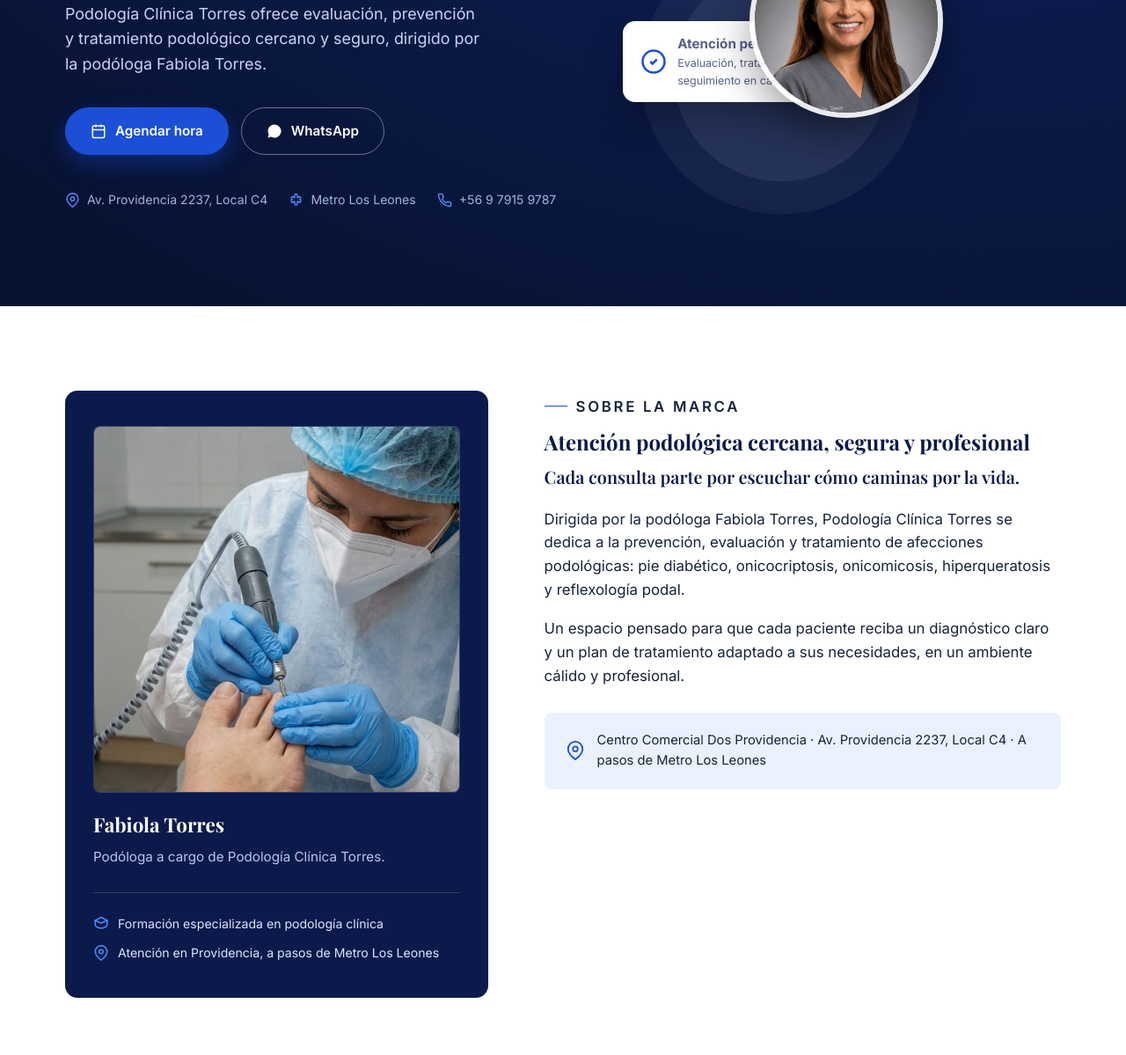
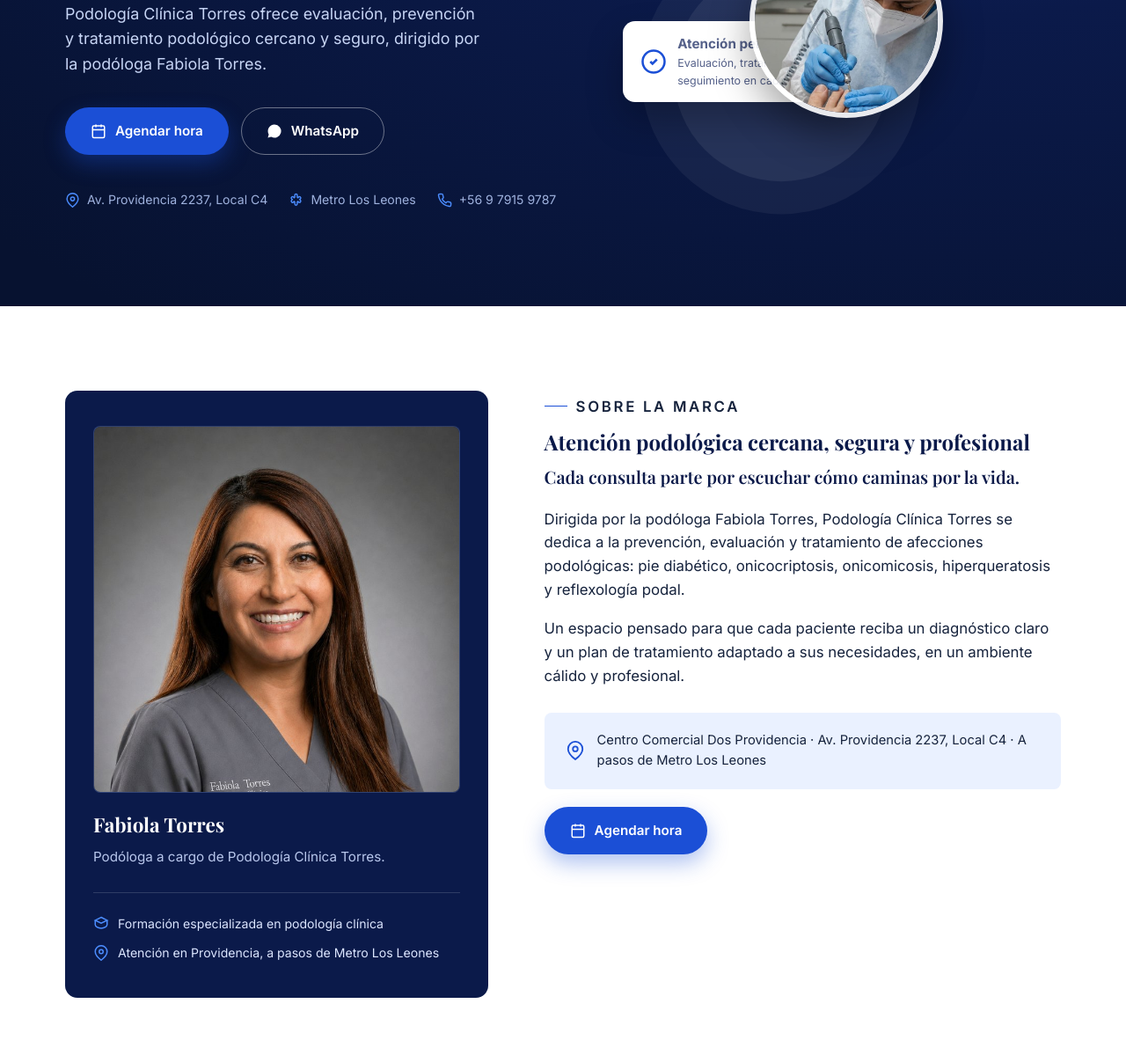
Before and after one commit to revelatronix-pixel/PODOLOGIATORRES, a plain HTML site: page index.html in a window 1280 px wide. Shown: the part 358-1557 px from the top of the page at 88% size. Drawn offline with nearby package versions, Linux system fonts and the light colour scheme.

Commit message:
Intercambiar fotos de Fabiola y agregar boton Agendar hora bajo la direccion

```diff
--- a/css/style.css
+++ b/css/style.css
@@ -280,6 +280,7 @@ p{ margin: 0 0 1em; }
   aspect-ratio: 1 / 1;
   border-radius: 50%;
   object-fit: cover;
+  object-position: center 15%;
   border: 6px solid rgba(255,255,255,0.9);
   box-shadow: 0 20px 45px rgba(0,0,0,0.35);
 }
@@ -407,6 +408,8 @@ p{ margin: 0 0 1em; }
   font-size: 0.92rem;
 }
 .about__address svg{ width: 22px; height: 22px; color: var(--torres); flex-shrink: 0; }
+
+.about__cta{ margin-top: 20px; }
 
 /* ---------- Servicios ---------- */
 .services-grid{
--- a/index.html
+++ b/index.html
@@ -134,7 +134,7 @@
             <circle cx="160" cy="160" r="150" fill="#FFFFFF" opacity="0.05"></circle>
             <circle cx="160" cy="160" r="115" fill="#FFFFFF" opacity="0.07"></circle>
           </svg>
-          <img class="hero__photo" src="assets/images/fabiola-hero.jpg" alt="Fabiola Torres, podóloga de Podología Clínica Torres" width="220" height="220" loading="lazy">
+          <img class="hero__photo" src="assets/images/fabiola-torres.jpg" alt="Fabiola Torres, podóloga de Podología Clínica Torres" width="220" height="220" loading="lazy">
           <div class="hero__badge">
             <svg viewBox="0 0 24 24" fill="none" stroke="currentColor" stroke-width="2" aria-hidden="true"><path d="M9 12l2 2 4-4"></path><circle cx="12" cy="12" r="10"></circle></svg>
             <span><strong>Atención personalizada</strong><span>Evaluación, tratamiento y seguimiento en cada visita</span></span>
@@ -151,7 +151,7 @@
         <div class="reveal">
           <div class="about__portrait">
             <div class="about__photo">
-              <img src="assets/images/fabiola-torres.jpg" alt="Fabiola Torres, podóloga a cargo de Podología Clínica Torres" loading="lazy" onerror="this.parentElement.classList.add('about__photo--empty'); this.remove();">
+              <img src="assets/images/fabiola-hero.jpg" alt="Fabiola Torres, podóloga a cargo de Podología Clínica Torres" loading="lazy" onerror="this.parentElement.classList.add('about__photo--empty'); this.remove();">
               <div class="about__photo-placeholder">
                 <svg viewBox="0 0 24 24" fill="none" stroke="currentColor" stroke-width="1.5" aria-hidden="true"><circle cx="12" cy="8" r="4"></circle><path d="M4 20c0-4.4 3.6-8 8-8s8 3.6 8 8"></path></svg>
                 <span>Foto de Fabiola Torres</span>
@@ -176,6 +176,10 @@
             <svg viewBox="0 0 24 24" fill="none" stroke="currentColor" stroke-width="2" aria-hidden="true"><path d="M21 10c0 6-9 13-9 13s-9-7-9-13a9 9 0 1 1 18 0z"></path><circle cx="12" cy="10" r="3"></circle></svg>
             <span>Centro Comercial Dos Providencia · Av. Providencia 2237, Local C4 · A pasos de Metro Los Leones</span>
           </div>
+          <a class="btn btn--primary about__cta" href="https://podologia-clinica-torres.agendaclinicas.cl/" target="_blank" rel="noopener">
+            <svg viewBox="0 0 24 24" fill="none" stroke="currentColor" stroke-width="2" aria-hidden="true"><rect x="3" y="4" width="18" height="18" rx="2"></rect><line x1="16" y1="2" x2="16" y2="6"></line><line x1="8" y1="2" x2="8" y2="6"></line><line x1="3" y1="10" x2="21" y2="10"></line></svg>
+            <span>Agendar hora</span>
+          </a>
         </div>
       </div>
     </div>
```
